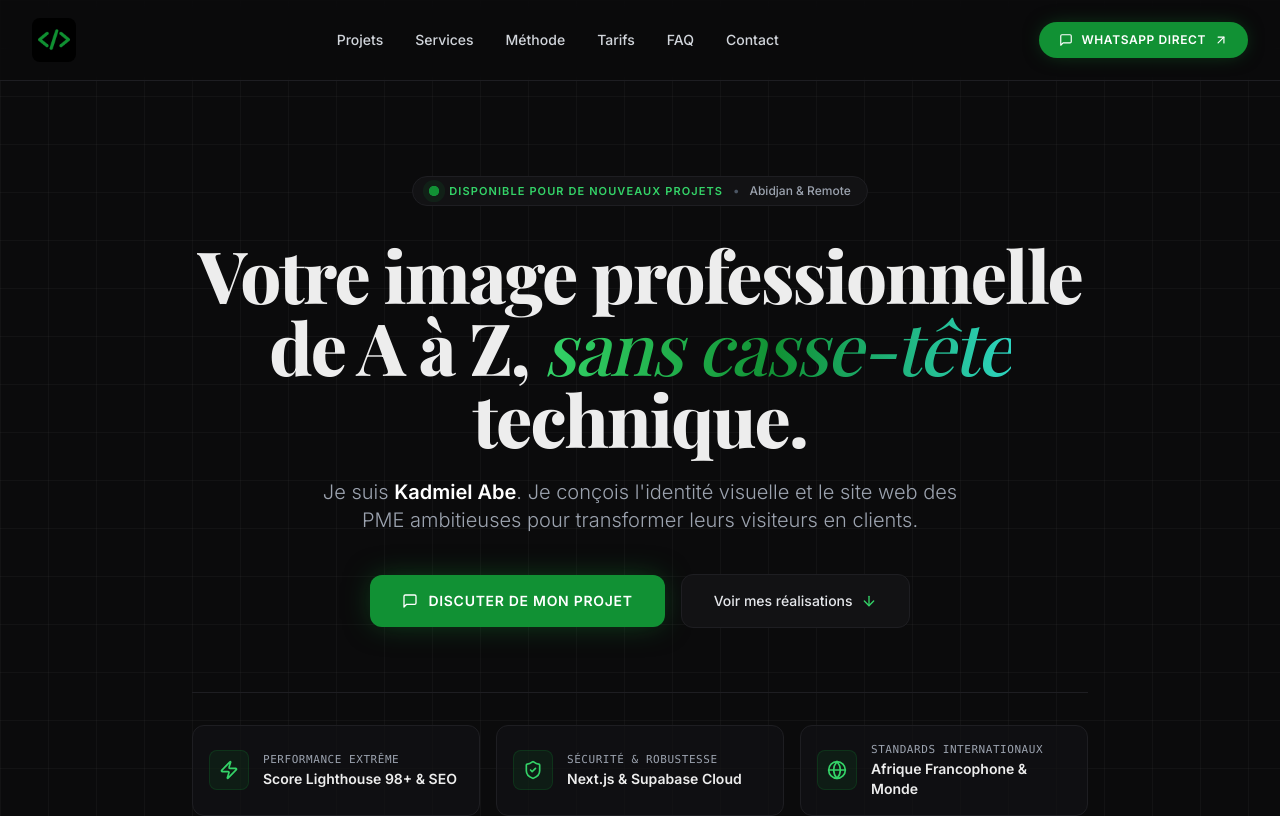
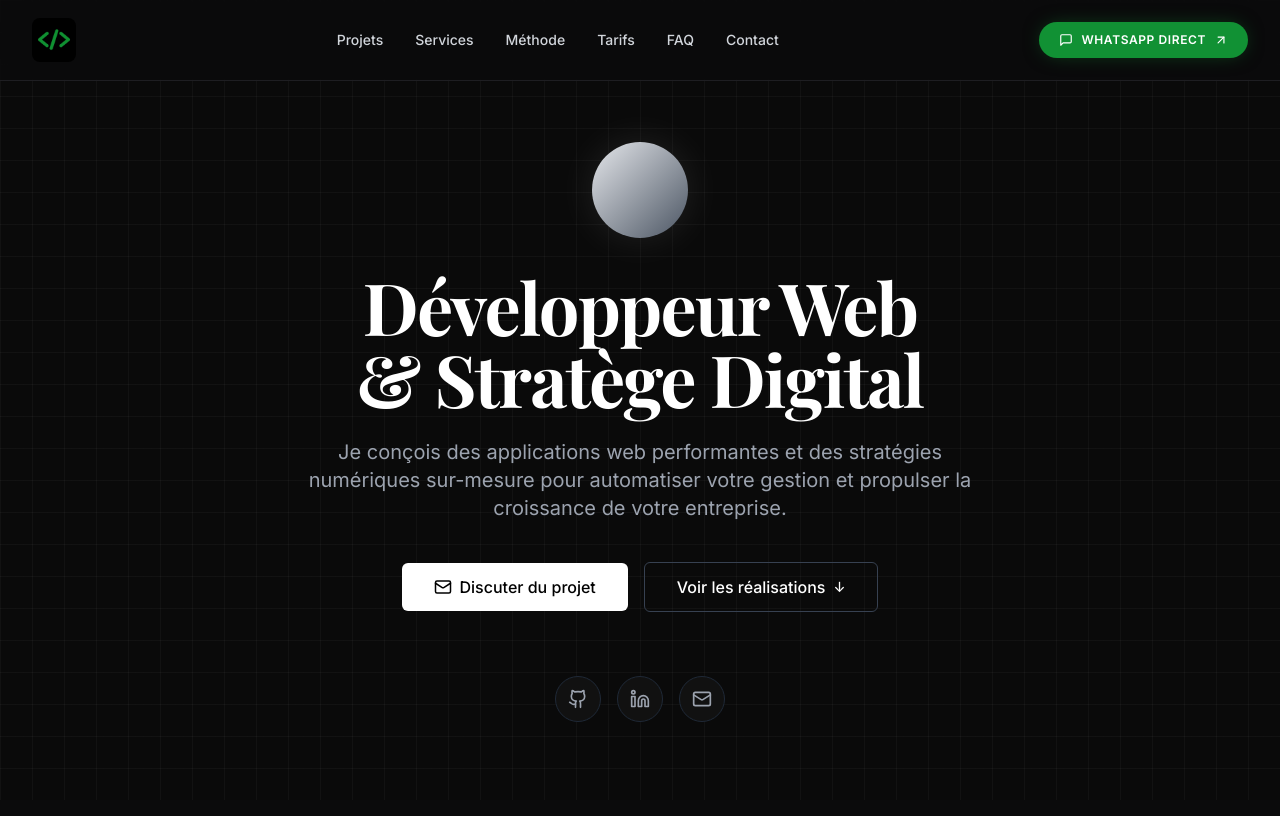
Before and after one commit to kadmiel-abe/kadmielabe, a Next.js app: page / in a window 1280 px wide. Shown: the top 816 px of the page. Built offline with nearby package versions, Linux system fonts and the light colour scheme.

Commit message:
feat: mise a jour du composant HeroSection

```diff
--- a/components/Hero.tsx
+++ b/components/Hero.tsx
@@ -1,143 +1,69 @@
 "use client";
 
-import { motion, type Variants } from "framer-motion";
-import { MessageSquare, ArrowDown, Zap, ShieldCheck, Globe, Star } from "lucide-react";
-
-const easeCurve: [number, number, number, number] = [0.16, 1, 0.3, 1];
-
-const fadeUp: Variants = {
-  hidden: { opacity: 0, y: 24 },
-  visible: (delay = 0) => ({
-    opacity: 1,
-    y: 0,
-    transition: { duration: 0.7, delay, ease: easeCurve },
-  }),
-};
+import React from "react";
+import { Github, Linkedin, Mail } from "lucide-react";
 
 export default function Hero() {
   return (
-    <section className="relative pt-36 pb-20 md:pt-44 md:pb-28 bg-[#0B0B0C] overflow-hidden bg-grid-subtle">
-      {/* Ambient background glows */}
-      <div
-        aria-hidden="true"
-        className="pointer-events-none absolute top-1/4 left-1/2 -translate-x-1/2 -translate-y-1/2 w-[600px] h-[400px] bg-emerald-500/10 rounded-full blur-[140px] -z-10"
-      />
-      <div
-        aria-hidden="true"
-        className="pointer-events-none absolute top-10 right-10 w-72 h-72 bg-emerald-600/5 rounded-full blur-[100px] -z-10"
-      />
+    <section className="relative min-h-screen flex flex-col items-center justify-center bg-[#0a0a0a] overflow-hidden px-4">
+      {/* Background Grid Pattern */}
+      <div className="absolute inset-0 bg-[linear-gradient(to_right,#80808012_1px,transparent_1px),linear-gradient(to_bottom,#80808012_1px,transparent_1px)] bg-[size:32px_32px]"></div>
 
-      <div className="max-w-7xl mx-auto px-4 sm:px-6 lg:px-8">
-        <div className="flex flex-col items-center text-center max-w-4xl mx-auto">
-          {/* Availability Status Badge */}
-          <motion.div
-            variants={fadeUp}
-            initial="hidden"
-            animate="visible"
-            custom={0}
-            className="inline-flex items-center gap-2.5 px-4 py-1.5 rounded-full bg-[#121214] border border-[#1E1E22] text-xs font-medium text-gray-300 mb-8 shadow-xs"
+      <div className="relative z-10 flex flex-col items-center max-w-4xl mx-auto text-center mt-16">
+        {/* Top Sphere / Avatar Placeholder */}
+        <div className="w-24 h-24 mb-8 rounded-full bg-gradient-to-br from-gray-200 to-gray-600 shadow-[0_0_40px_rgba(255,255,255,0.1)]"></div>
+
+        {/* Main Title H1 */}
+        <h1 className="text-5xl md:text-7xl font-bold text-white tracking-tight mb-6">
+          Développeur Web <br className="hidden md:block" /> & Stratège Digital
+        </h1>
+
+        {/* Subtitle */}
+        <p className="text-lg md:text-xl text-gray-400 max-w-2xl mb-10 leading-relaxed">
+          Je conçois des applications web performantes et des stratégies numériques sur-mesure pour automatiser votre gestion et propulser la croissance de votre entreprise.
+        </p>
+
+        {/* Call to Actions */}
+        <div className="flex flex-col sm:flex-row items-center gap-4 mb-16">
+          <a
+            href="#contact"
+            className="w-full sm:w-auto px-8 py-3 bg-white text-black font-medium rounded-md hover:bg-gray-100 transition-colors flex items-center justify-center gap-2"
           >
-            <span className="relative flex h-2.5 w-2.5">
-              <span className="status-emerald-pulse absolute inline-flex h-full w-full rounded-full bg-emerald-400 opacity-75" />
-              <span className="relative inline-flex rounded-full h-2.5 w-2.5 bg-emerald-500" />
-            </span>
-            <span className="uppercase tracking-widest text-[11px] text-emerald-400 font-semibold">
-              Disponible pour de nouveaux projets
-            </span>
-            <span className="text-gray-600">•</span>
-            <span className="text-gray-400 text-xs">Abidjan & Remote</span>
-          </motion.div>
+            <Mail size={18} />
+            Discuter du projet
+          </a>
+          <a
+            href="#projets"
+            className="w-full sm:w-auto px-8 py-3 bg-transparent text-white border border-gray-700 font-medium rounded-md hover:bg-gray-800 transition-colors flex items-center justify-center gap-2"
+          >
+            Voir les réalisations
+            <span className="text-sm">↓</span>
+          </a>
+        </div>
 
-          {/* Main Headline */}
-          <motion.h1
-            variants={fadeUp}
-            initial="hidden"
-            animate="visible"
-            custom={0.1}
-            className="font-heading text-4xl sm:text-5xl md:text-6xl lg:text-7xl font-extrabold text-[#EDEDED] tracking-tight leading-[1.15] mb-6"
+        {/* Social Icons */}
+        <div className="flex items-center gap-4">
+          <a
+            href="#"
+            className="p-3 bg-[#111111] border border-gray-800 rounded-full text-gray-400 hover:text-white hover:border-gray-600 transition-all"
+            aria-label="GitHub"
           >
-            Votre image professionnelle de A à Z,{" "}
-            <span className="italic font-normal bg-gradient-to-r from-emerald-400 via-emerald-500 to-teal-400 bg-clip-text text-transparent">
-              sans casse-tête
-            </span>{" "}
-            technique.
-          </motion.h1>
-
-          {/* Subtitle / Description */}
-          <motion.p
-            variants={fadeUp}
-            initial="hidden"
-            animate="visible"
-            custom={0.2}
-            className="font-sans text-base sm:text-lg md:text-xl text-gray-400 leading-relaxed font-light mb-10 max-w-2xl"
+            <Github size={20} />
+          </a>
+          <a
+            href="#"
+            className="p-3 bg-[#111111] border border-gray-800 rounded-full text-gray-400 hover:text-white hover:border-gray-600 transition-all"
+            aria-label="LinkedIn"
           >
-            Je suis <strong className="font-semibold text-white">Kadmiel Abe</strong>. Je conçois l&apos;identité visuelle et le site web des PME ambitieuses pour transformer leurs visiteurs en clients.
-          </motion.p>
-
-          {/* CTA Buttons */}
-          <motion.div
-            variants={fadeUp}
-            initial="hidden"
-            animate="visible"
-            custom={0.3}
-            className="flex flex-col sm:flex-row items-center justify-center gap-4 w-full sm:w-auto mb-16"
+            <Linkedin size={20} />
+          </a>
+          <a
+            href="#contact"
+            className="p-3 bg-[#111111] border border-gray-800 rounded-full text-gray-400 hover:text-white hover:border-gray-600 transition-all"
+            aria-label="Email"
           >
-            <a
-              href="https://wa.me/2250706978570?text=Bonjour%20Kadmiel,%20je%20souhaite%20discuter%20d'un%20projet%20web%20pour%20mon%20entreprise."
-              target="_blank"
-              rel="noopener noreferrer"
-              className="w-full sm:w-auto inline-flex items-center justify-center gap-2.5 px-8 py-4 rounded-xl bg-emerald-500 hover:bg-emerald-600 text-white font-semibold text-sm uppercase tracking-wider transition-all duration-300 shadow-[0_0_30px_-5px_rgba(17,145,52,0.5)] hover:scale-105 active:scale-95"
-            >
-              <MessageSquare className="w-4 h-4" />
-              <span>Discuter de mon projet</span>
-            </a>
-            <a
-              href="#projets"
-              className="w-full sm:w-auto inline-flex items-center justify-center gap-2 px-8 py-4 rounded-xl bg-[#121214] hover:bg-[#17171A] text-gray-200 hover:text-white font-medium text-sm border border-[#1E1E22] hover:border-gray-700 transition-all duration-300"
-            >
-              <span>Voir mes réalisations</span>
-              <ArrowDown className="w-4 h-4 text-emerald-400" />
-            </a>
-          </motion.div>
-
-          {/* Reassurance Metrics & Value Banner */}
-          <motion.div
-            variants={fadeUp}
-            initial="hidden"
-            animate="visible"
-            custom={0.4}
-            className="grid grid-cols-1 sm:grid-cols-3 gap-4 w-full pt-8 border-t border-[#1E1E22]"
-          >
-            <div className="flex items-center justify-center sm:justify-start gap-3.5 p-4 rounded-xl bg-[#121214]/70 border border-[#1E1E22]">
-              <div className="w-10 h-10 rounded-lg bg-emerald-500/10 flex items-center justify-center shrink-0 border border-emerald-500/20">
-                <Zap className="w-5 h-5 text-emerald-400" />
-              </div>
-              <div className="text-left">
-                <p className="text-[11px] text-gray-400 font-mono tracking-wider uppercase">PERFORMANCE EXTRÊME</p>
-                <p className="text-sm font-semibold text-[#EDEDED]">Score Lighthouse 98+ & SEO</p>
-              </div>
-            </div>
-
-            <div className="flex items-center justify-center sm:justify-start gap-3.5 p-4 rounded-xl bg-[#121214]/70 border border-[#1E1E22]">
-              <div className="w-10 h-10 rounded-lg bg-emerald-500/10 flex items-center justify-center shrink-0 border border-emerald-500/20">
-                <ShieldCheck className="w-5 h-5 text-emerald-400" />
-              </div>
-              <div className="text-left">
-                <p className="text-[11px] text-gray-400 font-mono tracking-wider uppercase">SÉCURITÉ & ROBUSTESSE</p>
-                <p className="text-sm font-semibold text-[#EDEDED]">Next.js & Supabase Cloud</p>
-              </div>
-            </div>
-
-            <div className="flex items-center justify-center sm:justify-start gap-3.5 p-4 rounded-xl bg-[#121214]/70 border border-[#1E1E22]">
-              <div className="w-10 h-10 rounded-lg bg-emerald-500/10 flex items-center justify-center shrink-0 border border-emerald-500/20">
-                <Globe className="w-5 h-5 text-emerald-400" />
-              </div>
-              <div className="text-left">
-                <p className="text-[11px] text-gray-400 font-mono tracking-wider uppercase">STANDARDS INTERNATIONAUX</p>
-                <p className="text-sm font-semibold text-[#EDEDED]">Afrique Francophone & Monde</p>
-              </div>
-            </div>
-          </motion.div>
+            <Mail size={20} />
+          </a>
         </div>
       </div>
     </section>
```
